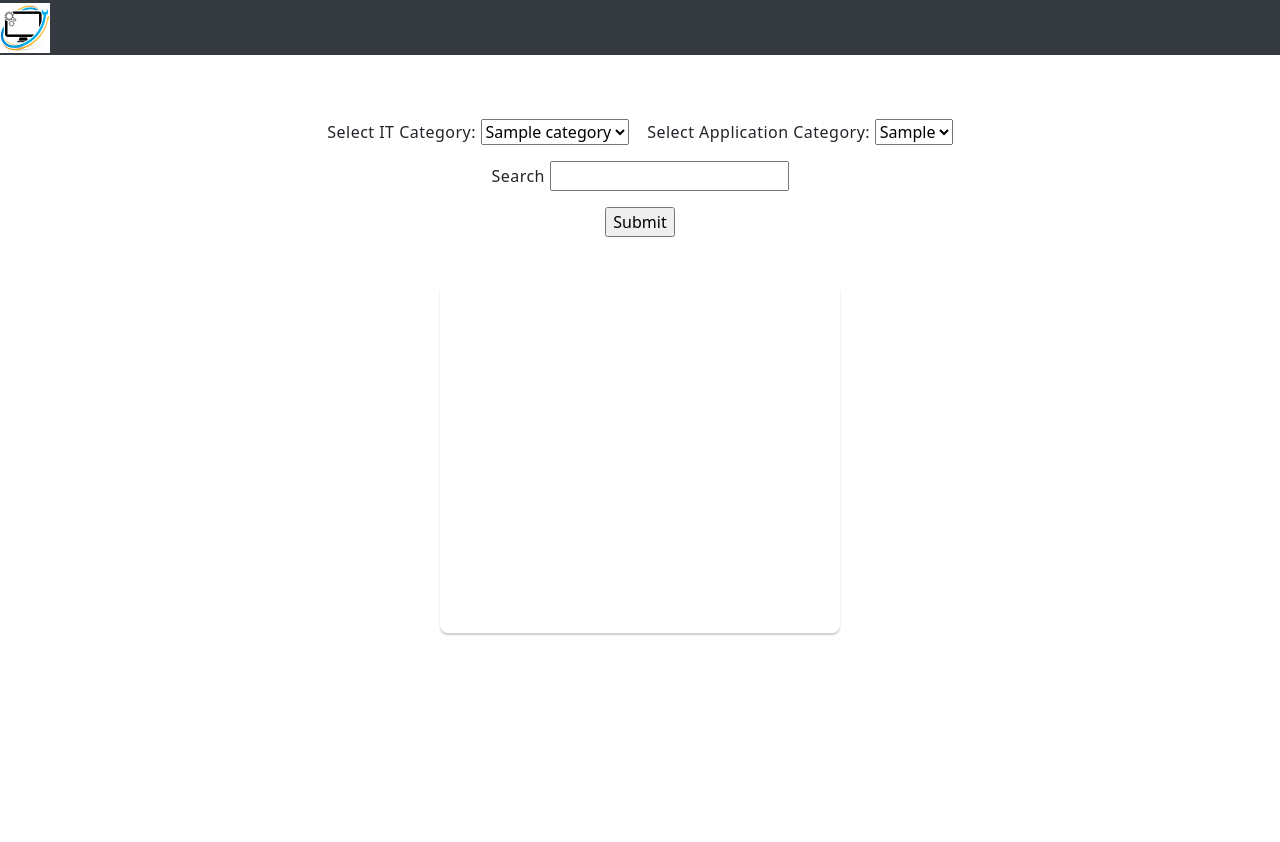
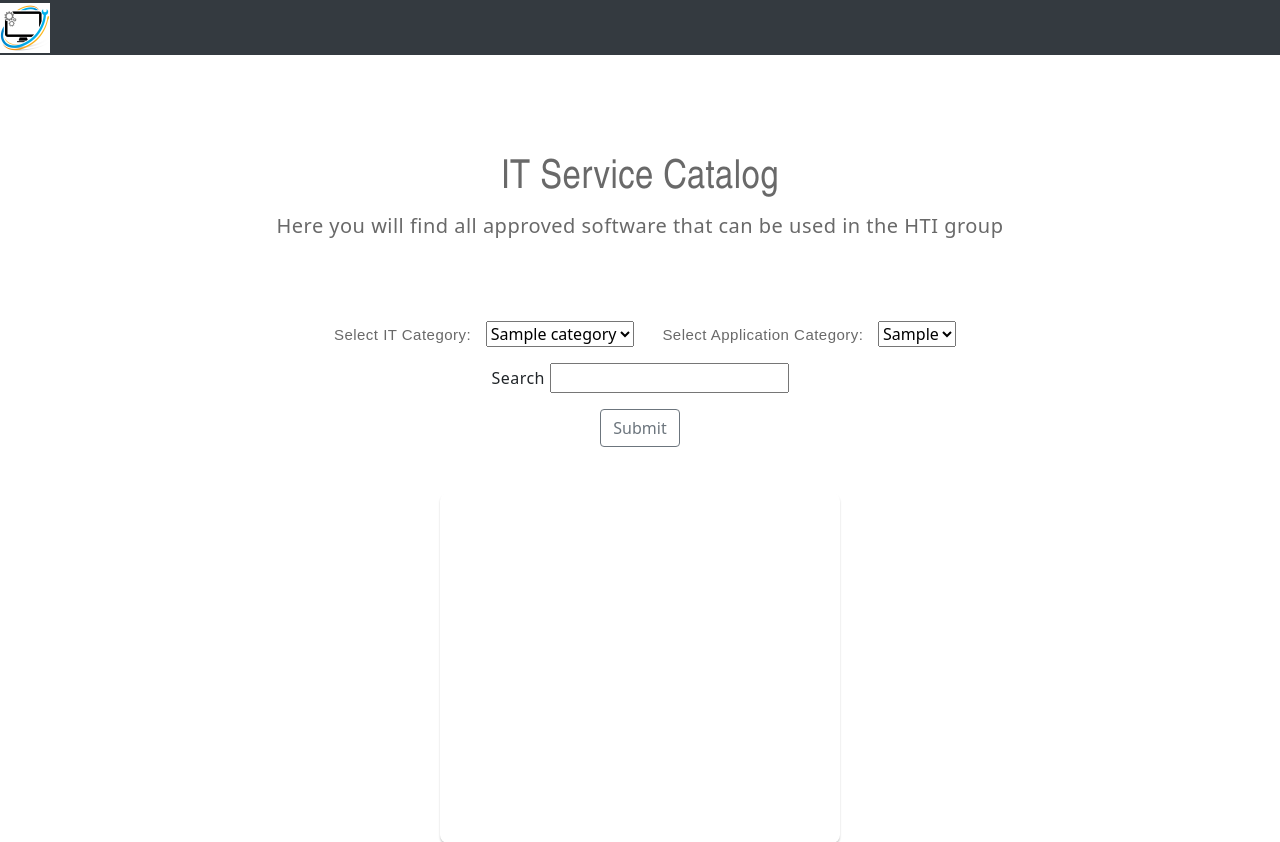
Before and after one commit to Giuliano99/HTI, a Flask app: template templates/searchbar.html in a window 1280 px wide. Shown: the top 842 px of the page. Before the commit the page ends 636 px from the top, so only its background shows below. Run offline with Flask 2, Linux system fonts and the light colour scheme; the template is opened without the code that fills it: most values are stand-ins (such as "Sample title", 1, 10 or a date in 2020); parts of the project's set-up code (start-up, migrations or seed data) failed here and were passed over; some libraries are stand-ins or nearby versions.

Commit message:
FixedSmallErrors

```diff
--- a/static/libraries/css/main1.css
+++ b/static/libraries/css/main1.css
@@ -1,4 +1,4 @@
-h1, h2, h3, h4, h5, .amiibo-name , na4 {
+h1, h2, h3, h4, h5, .amiibo-name {
     font-family: 'Arial Narrow', Arial, sans-serif;
 }
 
@@ -46,6 +46,10 @@ html, body {
     color: #ffffff;
 }
 
+.buttonOrder{
+    order:10;
+}
+
 body {
     width: 100%;
     height: 100%;
@@ -57,7 +61,7 @@ body {
 .title {
     text-align: center;
     font-size: 40px;
-    color: aqua;
+    color:dimgray;
     margin-top: 100px;
     font-weight: 100;
 }
@@ -129,20 +133,7 @@ body {
     color: #3498db
 }
 
-.card button {
-    background-color: white;
-    border: none;
-    color: #4a4af3;
-    padding: 16px 32px;
-    text-align: center;
-    text-decoration: none;
-    display: inline-block;
-    font-size: 16px;
-    margin: 4px 2px;
-    transition-duration: 0.4s;
-    cursor: pointer;
-    order: 4;
-}
+
 
 .card button:hover {
     background-color: #4a4af3; /* Green */
@@ -164,7 +155,7 @@ body {
     display: flex;
     flex-direction: column;
     width: 800px;
-    height: 600px;
+    height:auto;
     border-radius: 8px;
     box-shadow: 0 2px 2px rgba(0, 0, 0, 0.2);
     overflow: hidden;
@@ -176,7 +167,7 @@ body {
     max-height: 25%;
     height: auto;
     margin: auto;
-    order: 1;
+    order: 6;
 }
 
 .cardResult > na4 {
@@ -194,7 +185,29 @@ body {
     color: dimgrey;
     text-align: left;
     overflow: auto;
+    order: 4;
+}
+
+.cardResult > h6 {
+    margin: 10px;
+    font-weight: 100;
+    font-size: 15px;
+    font-family: Arial, sans-serif;
+    color: dimgrey;
+    text-align: left;
+    overflow: auto;
     order: 3;
+}
+
+.input-group-addon{
+    margin: 10px;
+    font-weight: 100;
+    font-size: 15px;
+    font-family: Arial, sans-serif;
+    color: dimgrey;
+    text-align: left;
+    overflow: auto;
+
 }
 /*#ribbon {
      background-color: lightgrey;*/
--- a/templates/results2.0.html
+++ b/templates/results2.0.html
@@ -33,7 +33,7 @@
                 <input type="search" name="search">
             </p>
             <p>
-                <input type="submit">
+                <input type="submit" class="btn btn-outline-secondary" >
             </p>
         </form>
 
@@ -98,6 +98,7 @@
             <h5>{{row_}}</h5>
             {% endif %}
 
+            <div class="buttonOrder">
             {% if col == name_column %}
             <form action="ReadMore" method="post">
                 <button type="submit" class="btn btn-outline-primary" value= "{{row_}}"   name="readmore">
@@ -105,6 +106,7 @@
                 </button>
             </form>
             {% endif %}
+            </div>
             {% endfor %}
         </div>
 
--- a/templates/searchbar.html
+++ b/templates/searchbar.html
@@ -2,7 +2,10 @@
 
 {% block content %}
 
-
+<div class="title">
+    <h1>IT Service Catalog</h1>
+    <p class="lead">Here you will find all approved software that can be used in the HTI group</p>
+</div>
 <!--SEARCH-->
 &nbsp;
 <ndiv class="container">
@@ -34,7 +37,7 @@
                 <input type="search" name="search">
             </p>
             <p>
-                <input type="submit">
+                <input type="submit" class="btn btn-outline-secondary">
             </p>
         </form>
 
@@ -99,13 +102,15 @@
                         <h5>{{ row_ }}</h5>
                     {% endif %}
 
+                    <div class="buttonOrder">
                     {% if col == name_column %}
                         <form action="ReadMore" method="post">
-                            <button class="button" type="submit" value="{{ row_ }}" name="readmore">
-                                    {{ "Read more" }}
+                            <button type="submit" class="btn btn-outline-primary" value= "{{row_}}"   name="readmore">
+                                {{"Read more"}}
                             </button>
                         </form>
                     {% endif %}
+                    </div>
 
                 {% endfor %}
             </div>
```
Also changed, not shown: templates/resultsAll.html (+10 -8 lines).
